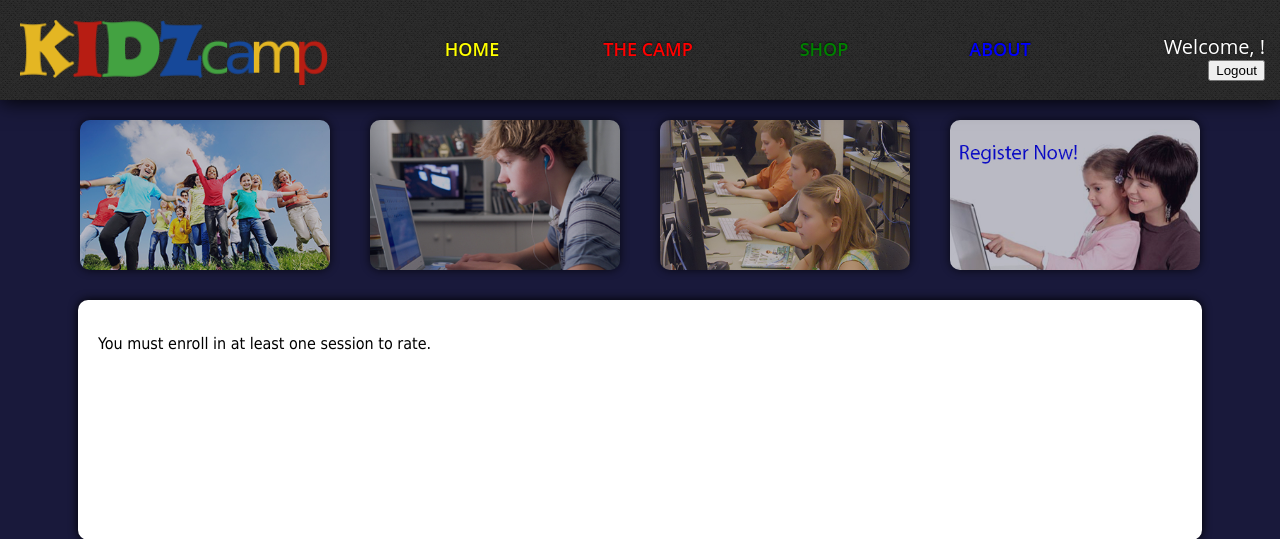
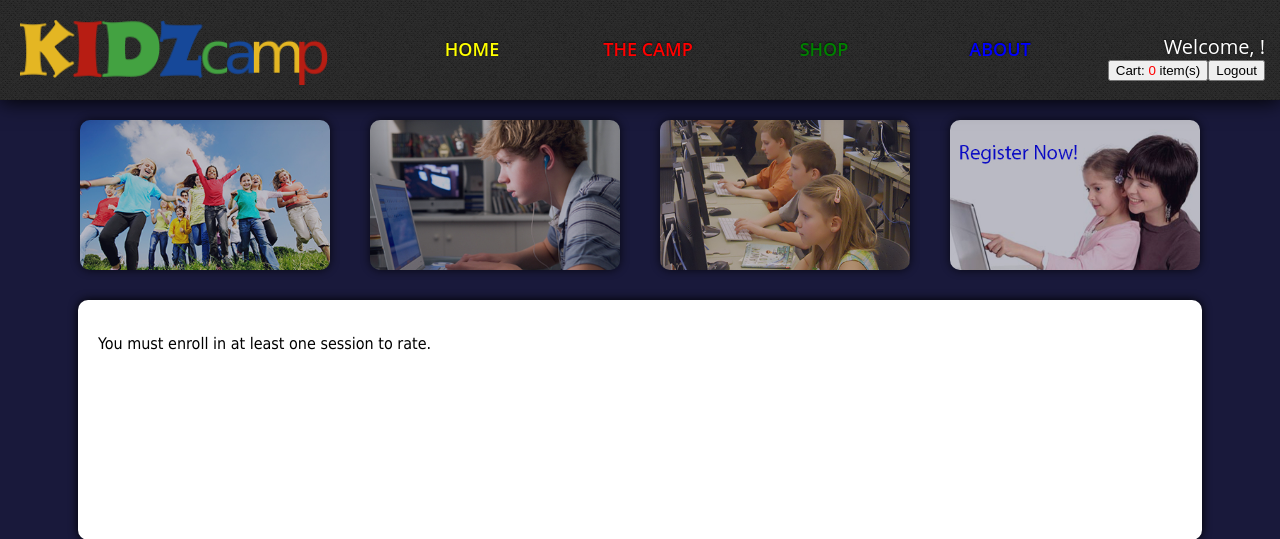
Before and after one commit to jordanbuschman/coen161_final, a PHP site: page /forum.php in a window 1280 px wide. Shown: the top 539 px of the page. Run offline with PHP 8.4, Linux system fonts and the light colour scheme; the visitor is signed in with stand-in values (Sample User, id 1); some libraries are stand-ins or nearby versions.

Commit message:
Missed one

```diff
--- a/forum.php
+++ b/forum.php
@@ -102,7 +102,6 @@
 			  		}).fail(function() {
 			    		alert( "AJAX FAILED" );
 			  		});
-			  	*/
 			}
 
 		</script>
@@ -124,6 +123,7 @@
 					if(isset($_SESSION['user'])) {
 						echo '<div>';
 						echo '<p>Welcome, <strong>' . $_SESSION['user']->firstName . '</strong>!</p>';
+						echo '<button type="button">Cart: <span id="cartnum">0</span> item(s)</button>';
 						echo '<button type="button" onclick="logout();">Logout</button>';
 						echo '</div>';
 					}
```
